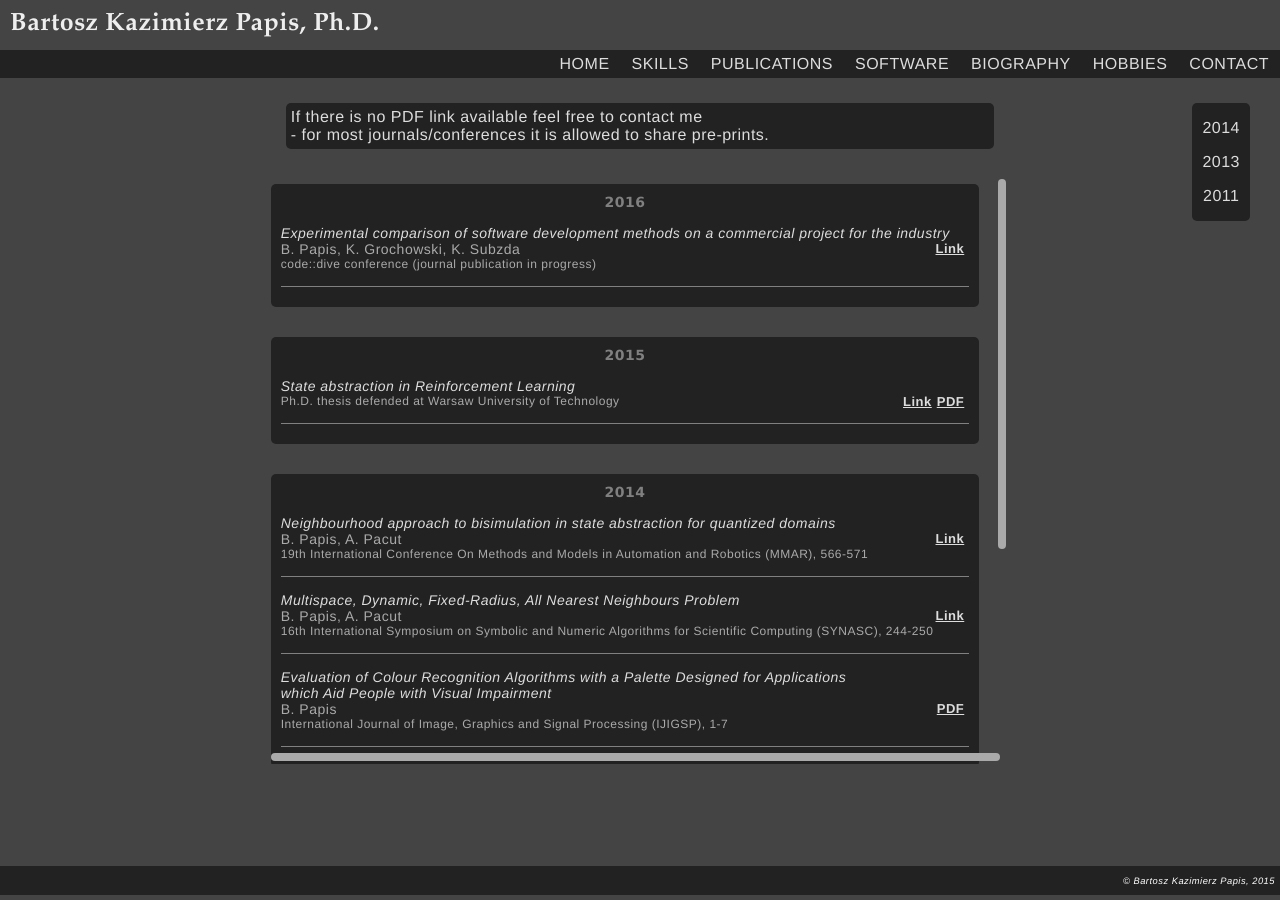
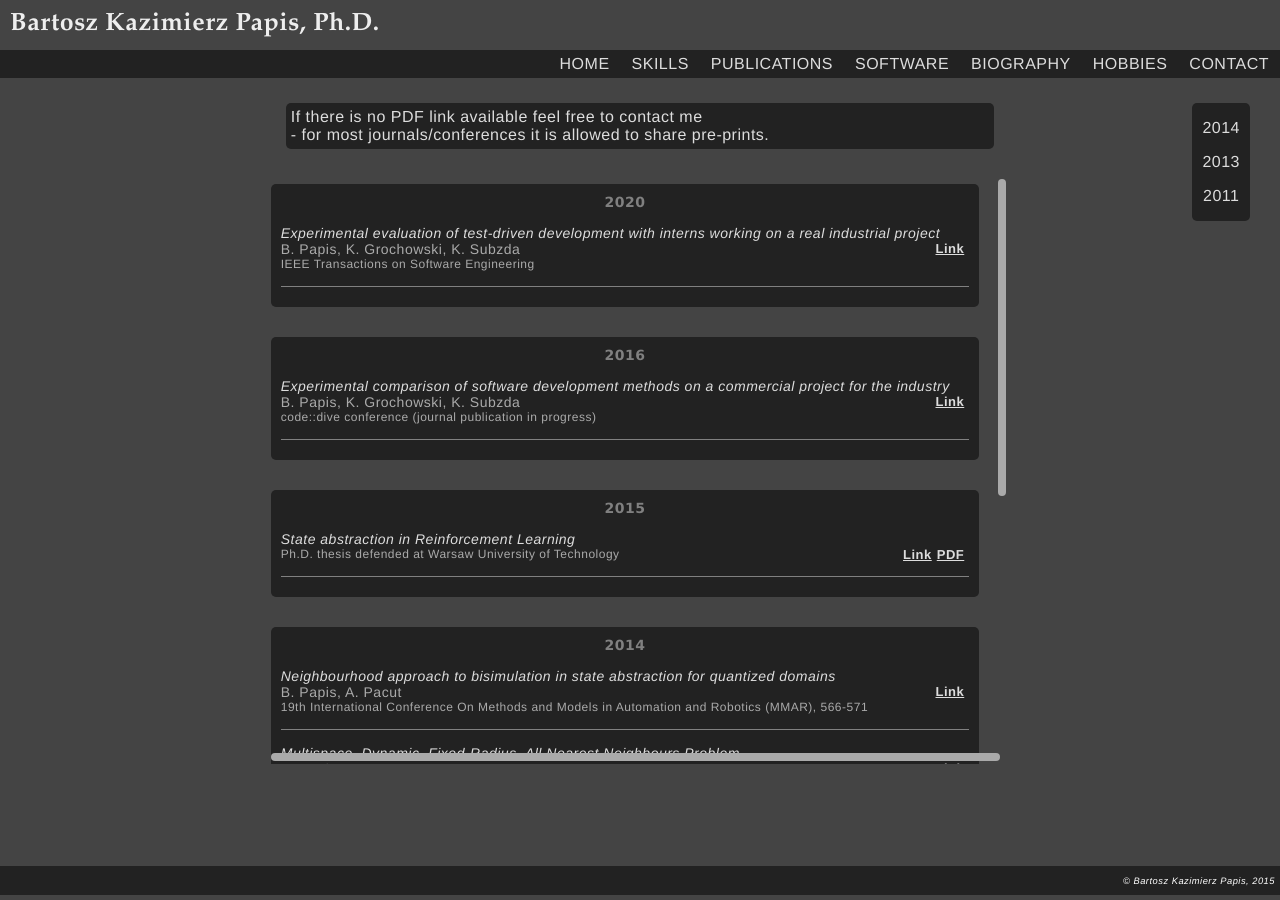
Before and after one commit to bartoszkp/bartoszkp.github.io, a Jekyll site: the page built from publications.html, in a window 1280 px wide. Built offline with Jekyll 4.4.1, drawn with Linux system fonts in a browser that asks for light colours.

Commit message:
Include IEEE TDD publication

```diff
--- a/publications.html
+++ b/publications.html
@@ -12,6 +12,10 @@ js: initScroll.js;perfect-scrollbar.min.js;flash.js
 </div>
 
 <div id="scroll-container" class="always-visible wrapper" style="padding-right: 40px; height: 65%;">
+<div id="2020" class="block center list wrapped-width">
+  <p>2020</p>
+  {% include publication.html title="Experimental evaluation of test-driven development with interns working on a real industrial project" authors="B. Papis, K. Grochowski, K. Subzda" where="IEEE Transactions on Software Engineering" link="https://ieeexplore.ieee.org/document/9207972" %}
+</div>
 <div id="2016" class="block center list wrapped-width">
   <p>2016</p>
   {% include publication.html title="Experimental comparison of software development methods on a commercial project for the industry" authors="B. Papis, K. Grochowski, K. Subzda" where="code::dive conference (journal publication in progress)" link="https://www.youtube.com/watch?v=dgT4XPpYfzs" %}
```
